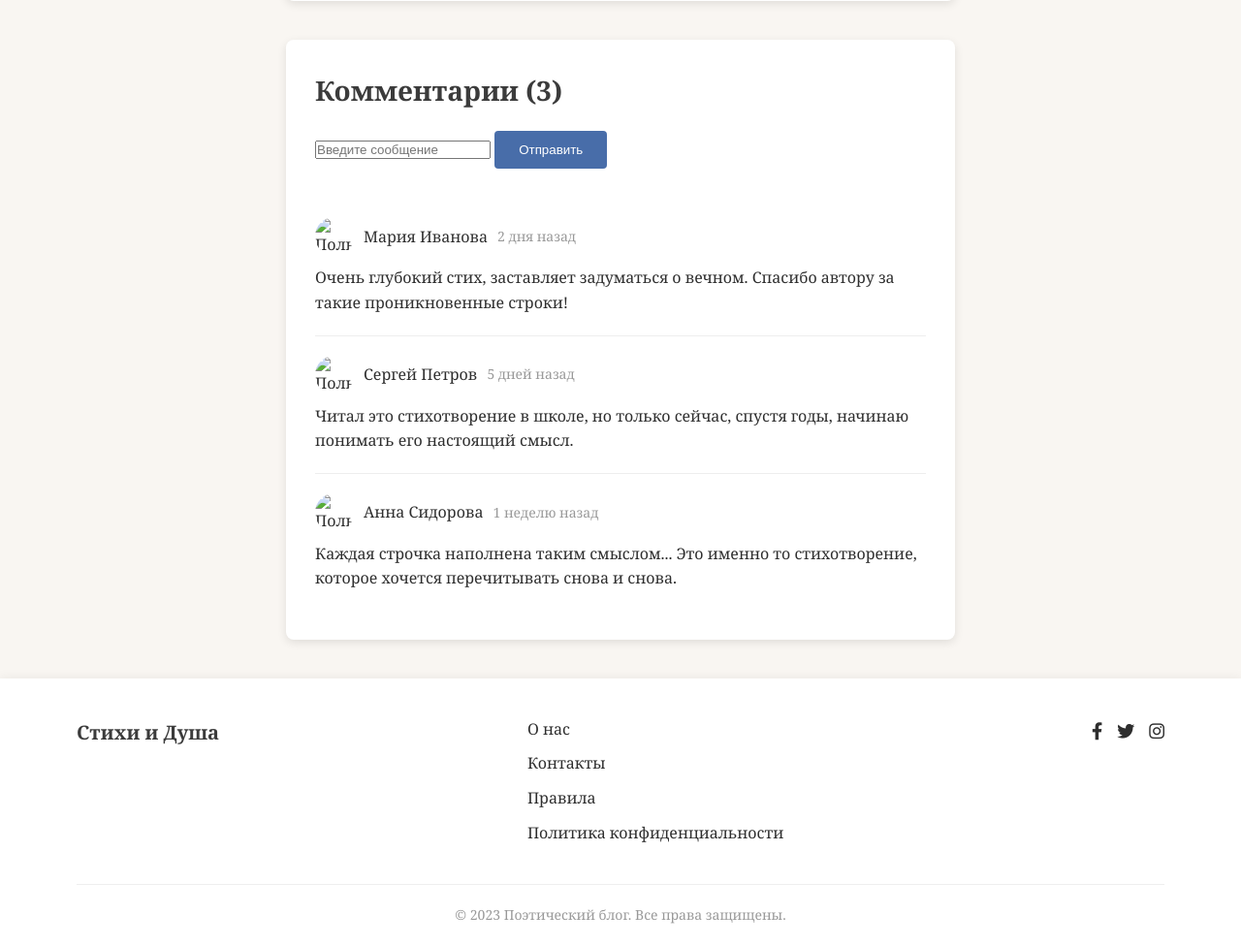
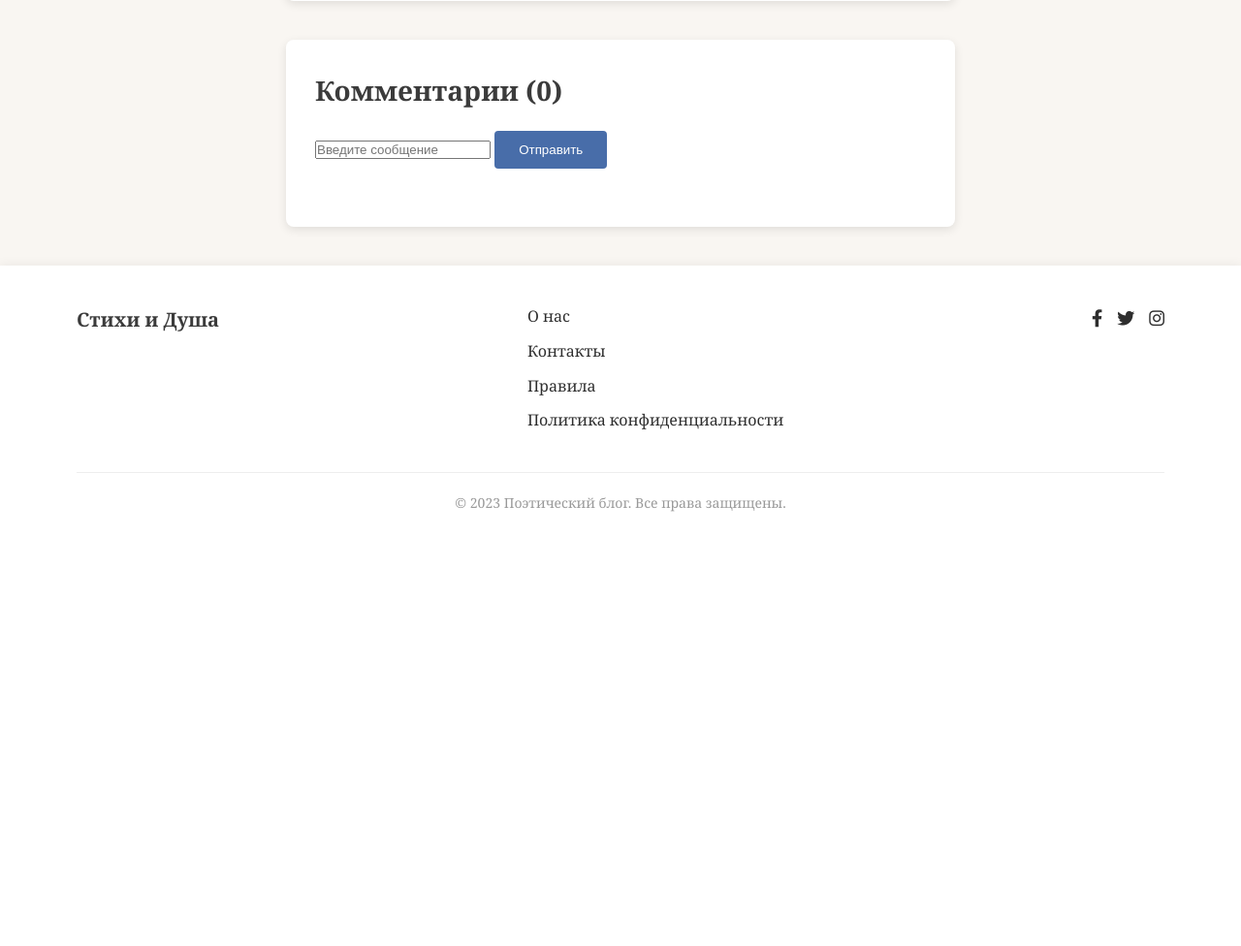
Before and after one commit to vladkish/crud, a Django app: page /show/poem/1/ in a window 1280 px wide. Shown: the part 631-1607 px from the top of the page at 97% size. After the commit the page ends 1159 px from the top, so only its background shows below. Run offline with Django 4.2, Linux system fonts and the light colour scheme; data comes from the database, SQL or seed files in the repository; both versions use the stored data as it was after the commit; some libraries are stand-ins or nearby versions.

Commit message:
output comments

```diff
--- a/backend/poem/show/models.py
+++ b/backend/poem/show/models.py
@@ -87,3 +87,6 @@
     poem = models.ForeignKey(to=Poem, related_name='comment', on_delete=models.CASCADE)
     date_public = models.DateTimeField(auto_now_add=True)
     text = models.TextField()
+
+    def __str__(self):
+        return f'{self.user} for poem'
--- a/backend/poem/show/templates/show/poem.html
+++ b/backend/poem/show/templates/show/poem.html
@@ -36,43 +36,26 @@
             </article>
 
             <section class="comments">
-                <h2>Комментарии (3)</h2>
+                <h2>Комментарии ({{ comments.count }})</h2>
                 <form class="comment-form" method="POST" action="{% url "show:poem" poem.id %}">
                     {% csrf_token %}
                     {{ form.text }}
                     <button type="submit" class="btn btn-submit">Отправить</button>
                 </form>
                 <div class="comment-list">
-                    <div class="comment">
-                        <div class="comment-author">
-                            <img src="https://via.placeholder.com/40" alt="Пользователь" class="comment-avatar">
-                            <span class="comment-name">Мария Иванова</span>
-                            <span class="comment-date">2 дня назад</span>
+                    {% for comment in comments %}
+                        <div class="comment">
+                            <div class="comment-author">
+                                {% comment %} time {% endcomment %}
+                                <img src="{% if comment.user.image %} {{ comment.user.image.url }} {% else %} {% static "img/author.jpg" %} {% endif %}" alt="Пользователь" class="comment-avatar">
+                                <span class="comment-name">{{ comment.user.username }}</span>
+                                <span class="comment-date">{{ comment.poem.date_count }}</span>
+                            </div>
+                            <div class="comment-text">
+                                {{ comment.text }}
+                            </div>
                         </div>
-                        <div class="comment-text">
-                            Очень глубокий стих, заставляет задуматься о вечном. Спасибо автору за такие проникновенные строки!
-                        </div>
-                    </div>
-                    <div class="comment">
-                        <div class="comment-author">
-                            <img src="https://via.placeholder.com/40" alt="Пользователь" class="comment-avatar">
-                            <span class="comment-name">Сергей Петров</span>
-                            <span class="comment-date">5 дней назад</span>
-                        </div>
-                        <div class="comment-text">
-                            Читал это стихотворение в школе, но только сейчас, спустя годы, начинаю понимать его настоящий смысл.
-                        </div>
-                    </div>
-                    <div class="comment">
-                        <div class="comment-author">
-                            <img src="https://via.placeholder.com/40" alt="Пользователь" class="comment-avatar">
-                            <span class="comment-name">Анна Сидорова</span>
-                            <span class="comment-date">1 неделю назад</span>
-                        </div>
-                        <div class="comment-text">
-                            Каждая строчка наполнена таким смыслом... Это именно то стихотворение, которое хочется перечитывать снова и снова.
-                        </div>
-                    </div>
+                    {% endfor %}
                 </div>
             </section>
         </div>
--- a/backend/poem/show/views.py
+++ b/backend/poem/show/views.py
@@ -32,7 +32,8 @@
 
     context = {
         'poem' : Poem.objects.get(id=poem_id),
-        'form' : form
+        'form' : form,
+        'comments' : Comment.objects.filter(poem_id=poem_id),
     }
 
     return render(request, 'show/poem.html', context)
```
Also changed, not shown: backend/poem/db.sqlite3.
